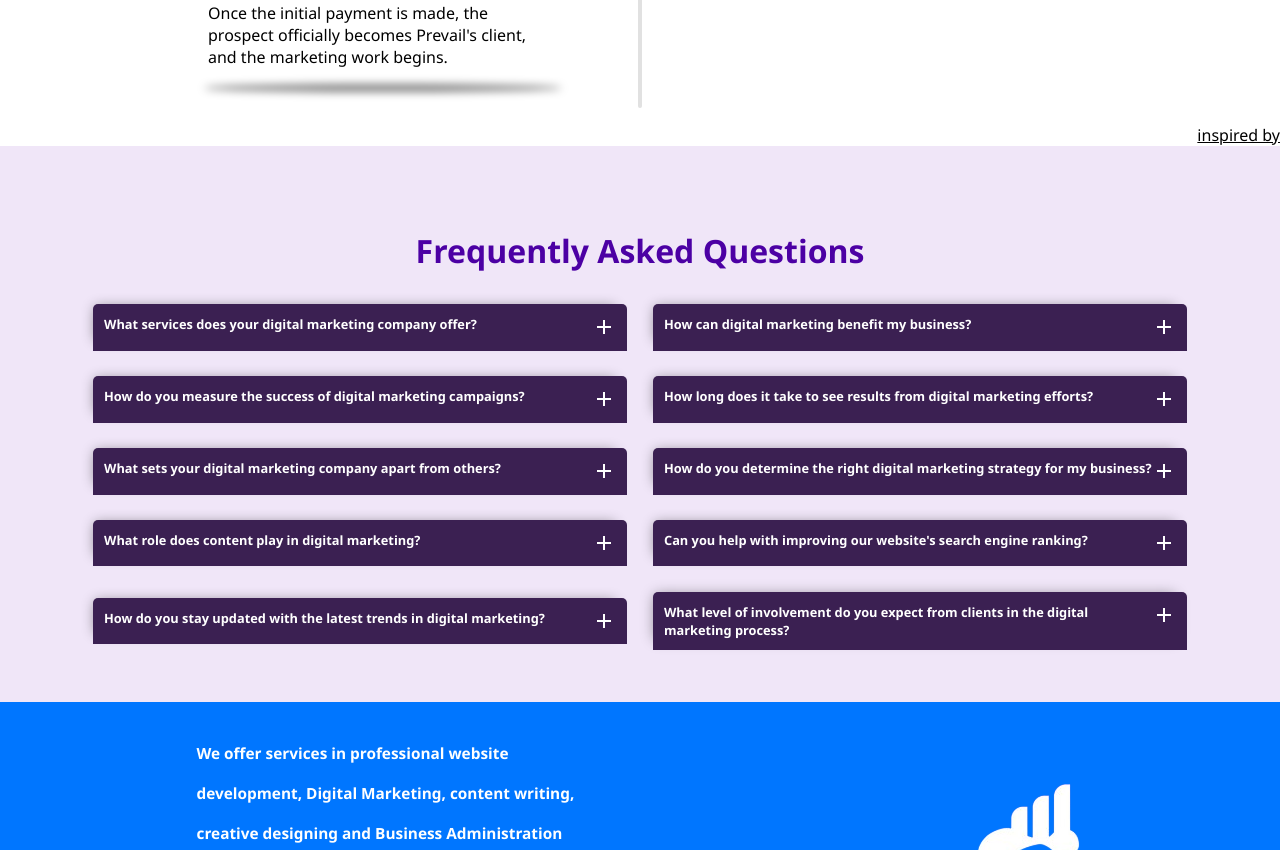
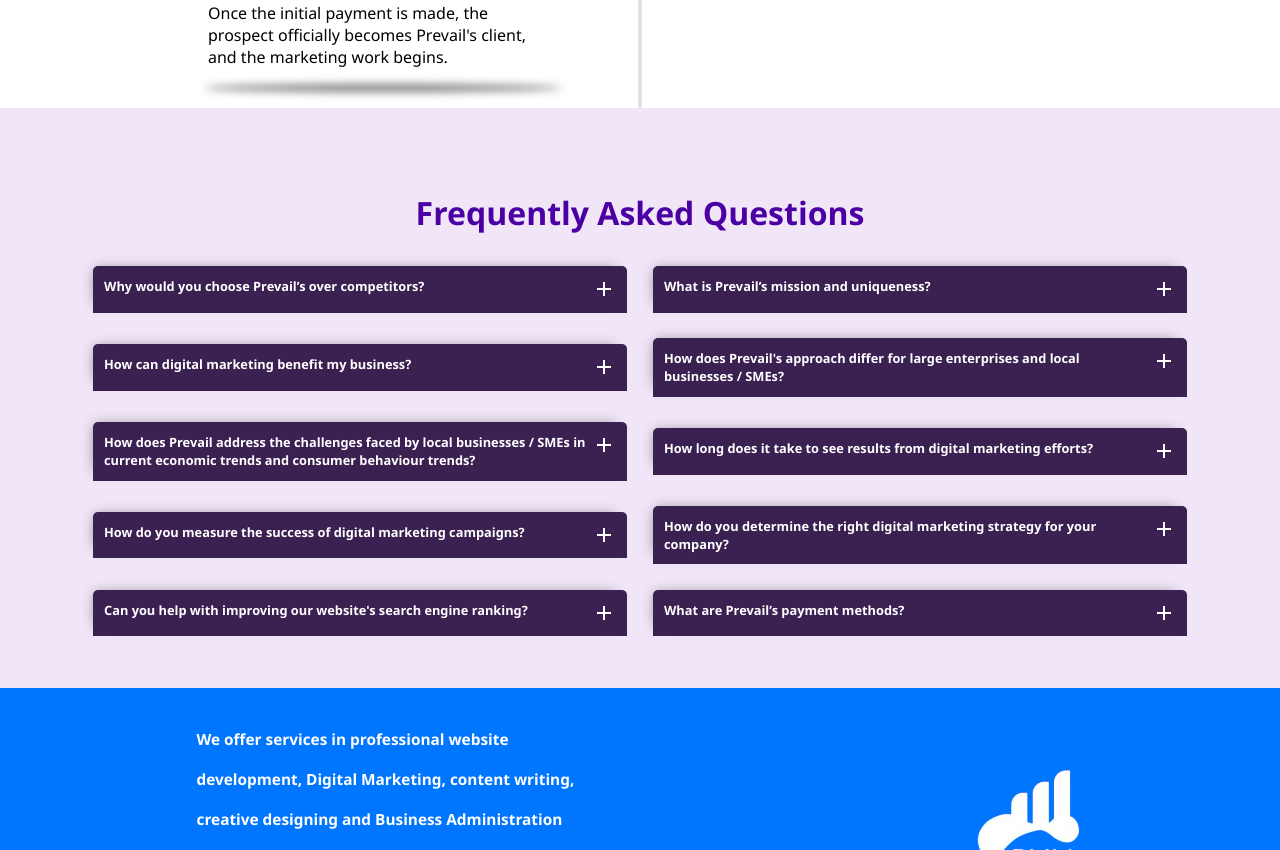
Before and after one commit to Umweltdev/prevailclient, a React (Vite) app: page /About in a window 1280 px wide. Shown: the part 2440-3290 px from the top of the page. Built offline with nearby package versions, Linux system fonts and the light colour scheme.

Commit message:
FAQ section

```diff
--- a/src/components/About/SectionFour.jsx
+++ b/src/components/About/SectionFour.jsx
@@ -79,14 +79,6 @@
         description="Once the initial payment is made, the prospect officially becomes Prevail's client, and the marketing work begins. "
       />
     </ul>
-    <div className="credits">
-      <a
-        target="_blank"
-        href="https://www.freepik.com/free-vector/infographic-template-with-yearly-info_1252895.htm"
-      >
-        inspired by
-      </a>
-    </div>
   </div>
 );
 
--- a/src/components/About/assets/OurWhyObjects.jsx
+++ b/src/components/About/assets/OurWhyObjects.jsx
@@ -53,58 +53,58 @@
 
 export const FAQS = [
   {
-    question: "What services does your digital marketing company offer?",
+    question: "Why would you choose Prevail’s over competitors?",
     answer:
-      "Our digital marketing company offers a comprehensive range of services to enhance your online presence. This includes but is not limited to search engine optimization (SEO), social media marketing, content creation, email marketing, pay-per-click (PPC) advertising, and website development. We tailor our services to meet the unique needs of each client, ensuring a customized and effective digital marketing strategy.",
+      "Prevail’s services are specially designed to empower local businesses / SMEs to effectively compete in the digital landscape. Prevail specialises in developing customised marketing strategies that are aligned with the unique needs and goals of each client. Those strategies are not just about marketing, but also about fostering long-term growth and overcoming economic challenges. Depending on the client, we work closely with them to utterly understand their business model and build strong relationships to develop solutions that maximise both short-term and long-term growth.",
+  },
+  {
+    question: "What is Prevail’s mission and uniqueness?",
+    answer:
+      "Prevail Marketing and Management (PMM)'s mission for SMEs and local businesses is to empower them in the digital marketing landscape. PMM stands out with its comprehensive and tailored approach to providing innovative and effective marketing strategies while focusing on leveraging the latest technologies and strategies. Additionally, PMM provides SEO mastery, continuous optimisation of SEM campaigns, comprehensive analytics through tools like Google Analytics and Microsoft Advertising, competitive analysis, backlink monitoring, and local marketing strategies for businesses with a local focus. Integrated API solutions, such as MARKETING COST DISPLACEMENT, enhance PMM's service offerings, making them robust, and tailored to specific client needs.  ",
   },
   {
     question: "How can digital marketing benefit my business?",
     answer:
-      "Digital marketing offers a myriad of benefits for businesses. It increases brand visibility, drives targeted traffic to your website, generates leads, and enhances overall customer engagement. Through various channels such as social media, search engines, and email, digital marketing allows you to connect with your audience in a more personalized and cost-effective way. It also provides valuable insights and analytics to measure and optimize your marketing efforts for better ROI.",
+      "Digital marketing offers a myriad of benefits for businesses. It can increase brand visibility, online visibility, audience targeting, generate leads, drive targeted traffic to your website, and enhance overall customer engagement. It offers cost-effective methods for market reach and customer engagement. Utilising data analytics provides insightful feedback for informed decision-making. This approach fosters a robust online presence, crucial for brand development and adaptability in the evolving digital landscape.",
   },
   {
-    question: "How do you measure the success of digital marketing campaigns?",
+    question:
+      "How does Prevail's approach differ for large enterprises and local businesses / SMEs?",
     answer:
-      "We use a combination of key performance indicators (KPIs) and analytics tools to measure the success of digital marketing campaigns. KPIs may include website traffic, conversion rates, click-through rates, social media engagement, and more. Our team employs advanced analytics tools to track and analyze data, providing valuable insights into campaign performance. Regular reporting and transparent communication ensure that you are informed about the impact and ROI of your digital marketing initiatives.",
+      "Prevail tailors its approach to the specific needs and scale of its clients. For large enterprises, Prevail focuses on leveraging their existing market presence and resources to optimise and scale their digital marketing strategies. This involves sophisticated data analytics, comprehensive market research, and integration of advanced technologies. On the other hand, for local businesses, Prevail prioritises building brand identity and digital presence from the ground up, emphasising local SEO, targeted digital campaigns, and personalised marketing strategies to connect with local communities and build customer loyalty.",
+  },
+  {
+    question:
+      "How does Prevail address the challenges faced by local businesses / SMEs in current economic trends and consumer behaviour trends?",
+    answer:
+      "This involves leveraging digital marketing tools and strategies that are specifically designed to enhance online visibility and engagement. Prevail focuses on understanding the unique market position and needs of each SME, crafting tailored solutions that are both cost-effective and impactful. With precision targeting for relevant audience visibility, local marketing strategies, brand identity differentiation, ongoing optimisation, and extensive analytics that leads to customer engagement and business growth.",
   },
   {
     question:
       "How long does it take to see results from digital marketing efforts?",
     answer:
-      "The timeline for seeing results from digital marketing efforts can vary based on several factors, including the specific goals of your campaign, the competitiveness of your industry, and the channels used. While some results, such as increased website traffic, may be noticeable in the short term, achieving significant and sustained results often takes time. We work with clients to set realistic expectations and provide ongoing optimization to ensure long-term success.",
+      "The timeline for seeing results from digital marketing efforts can vary based on several factors, including the specific goals of your campaign, the competitiveness of your industry, and the channels used. While some results, such as increased website traffic, may be noticeable in the short term, achieving significant and sustained results often takes time. We work with clients to set realistic expectations and provide ongoing optimisation to ensure long-term success.",
   },
   {
-    question: "What sets your digital marketing company apart from others?",
+    question: "How do you measure the success of digital marketing campaigns?",
     answer:
-      "Our digital marketing company distinguishes itself through a combination of expertise, innovation, and client-centric focus. We have a team of experienced professionals with a deep understanding of the latest trends and technologies in the digital marketing landscape. Our innovative approach ensures that we stay ahead of the curve, offering creative and effective solutions tailored to your unique needs. Additionally, our commitment to transparent communication and client satisfaction sets us apart, fostering strong and lasting partnerships.",
+      "We use a combination of key performance indicators (KPIs) and analytics tools to measure the success of digital marketing campaigns. KPIs may include website traffic, conversion rates, click-through rates, social media engagement, and more. Our team employs advanced analytics tools to track and analyse data, providing valuable insights into campaign performance. Regular reporting and transparent communication ensure that you are informed about the impact and ROI (return on investment) of your digital marketing initiatives.",
   },
   {
     question:
-      "How do you determine the right digital marketing strategy for my business?",
+      "How do you determine the right digital marketing strategy for your company?",
     answer:
-      "We begin by conducting a thorough assessment of your business goals, target audience, and industry landscape. Our team analyzes your current online presence, identifies opportunities and challenges, and collaborates with you to understand your preferences. Based on this information, we develop a customized digital marketing strategy that aligns with your objectives. Throughout the process, we prioritize flexibility and adaptability to ensure that the strategy evolves with the changing dynamics of your business and the digital landscape.",
-  },
-  {
-    question: "What role does content play in digital marketing?",
-    answer:
-      "Content is a cornerstone of effective digital marketing. It serves as the bridge between your brand and your audience, conveying your message and values. High-quality and relevant content is crucial for search engine optimization (SEO), social media engagement, and overall brand authority. Our digital marketing services include content creation and optimization to ensure that your brand's story is not only heard but resonates with your target audience across various online channels.",
+      "Absolutely. Improving search engine ranking is a key focus of our digital marketing services. We implement a comprehensive SEO strategy that includes on-page optimisation, keyword research competitive analysis, link-building techniques, backlink monitoring, ongoing optimisation, and integrates with Prevail’s unique Marketing Cost Displacement APIs for cost-effective strategies. By adhering to best practices and staying updated with search engine algorithms, we aim to enhance your website's visibility and ranking, driving organic traffic and ensuring a strong online presence in search results.",
   },
   {
     question:
       "Can you help with improving our website's search engine ranking?",
     answer:
-      "Absolutely. Improving search engine ranking is a key focus of our digital marketing services. We implement a comprehensive SEO strategy that includes on-page optimization, keyword research, content creation, and link-building techniques. By adhering to best practices and staying updated with search engine algorithms, we aim to enhance your website's visibility and ranking, driving organic traffic and ensuring a strong online presence in search results.",
-  },
-  {
-    question:
-      "How do you stay updated with the latest trends in digital marketing?",
-    answer:
       "Staying ahead in the dynamic field of digital marketing requires continuous learning and adaptation. Our team is dedicated to ongoing professional development, attending industry conferences, participating in training programs, and actively engaging with digital marketing communities. Additionally, we closely monitor industry publications, case studies, and emerging technologies to ensure that our strategies are not only current but also at the forefront of innovation.",
   },
   {
-    question:
-      "What level of involvement do you expect from clients in the digital marketing process?",
+    question: "What are Prevail’s payment methods?",
     answer:
-      "We believe in fostering collaborative partnerships with our clients. While we handle the technical aspects of digital marketing, we value your input and insights into your business. We encourage open communication, and your feedback is integral to refining our strategies. Depending on your preferences, we can provide regular updates, reports, and consultations to ensure that you are well-informed and actively involved in the decision-making process throughout the digital marketing journey.",
+      "Prevail offers two professional and straightforward payment methods. The first is a once-off payment, ideal for clients who prefer a single, comprehensive transaction. The second option is divided into three instalments, designed for flexibility. The initial payment commences the project, the second aligns with the presentation of the website draft, and the final instalment is due upon completion but before the website launch. This structured approach ensures clarity and ease for our clients, aligning with our commitment to transparent and client-friendly practices.",
   },
 ];
--- a/src/components/About/assets/about.css
+++ b/src/components/About/assets/about.css
@@ -170,14 +170,13 @@
 }
 
 /* THE TIMELINE */
-@import url("https://fonts.googleapis.com/css2?family=Poppins:wght@300;500;700&display=swap");
-
-
+/* @import url("https://fonts.googleapis.com/css2?family=Poppins:wght@300;500;700&display=swap"); */
 
 
 .timeline-header {
   text-align: center;
   margin: 4vh 0;
+  color: var(--first-color);
 }
 
 .ul-list {
```
